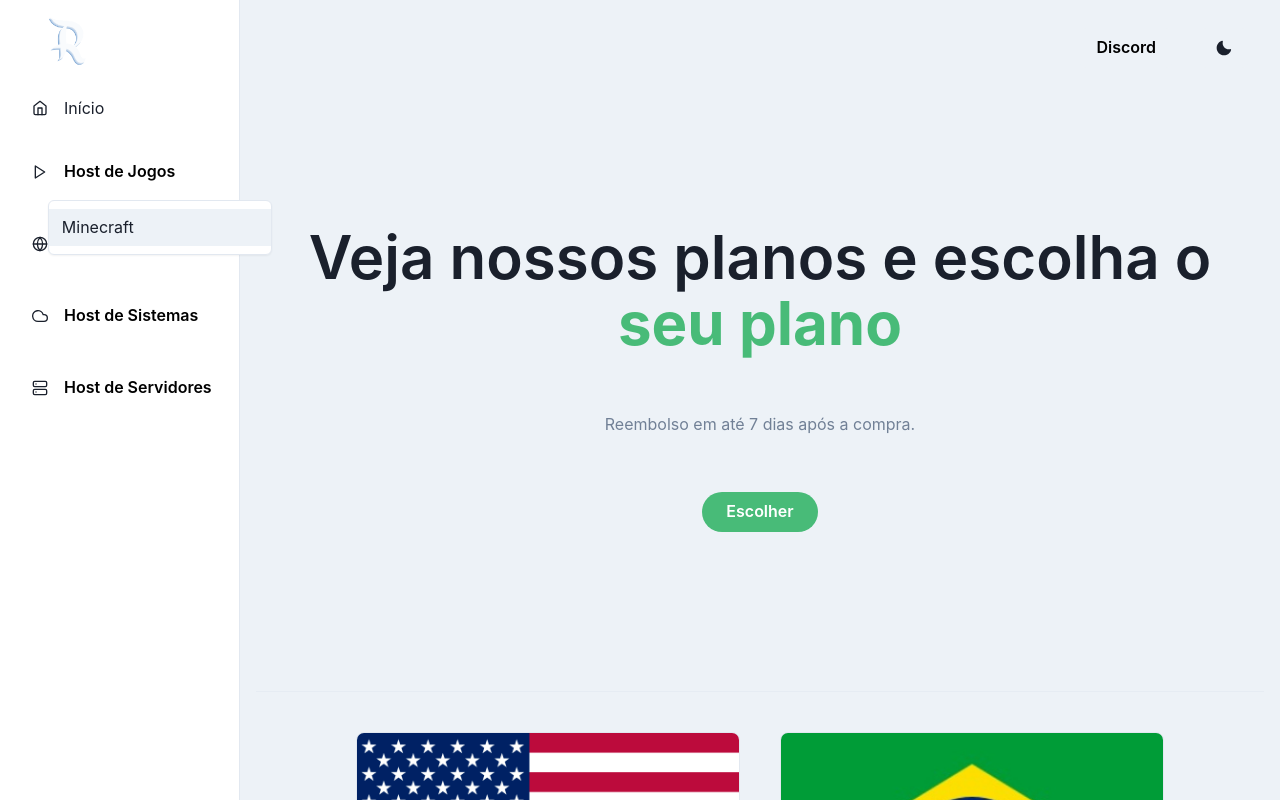
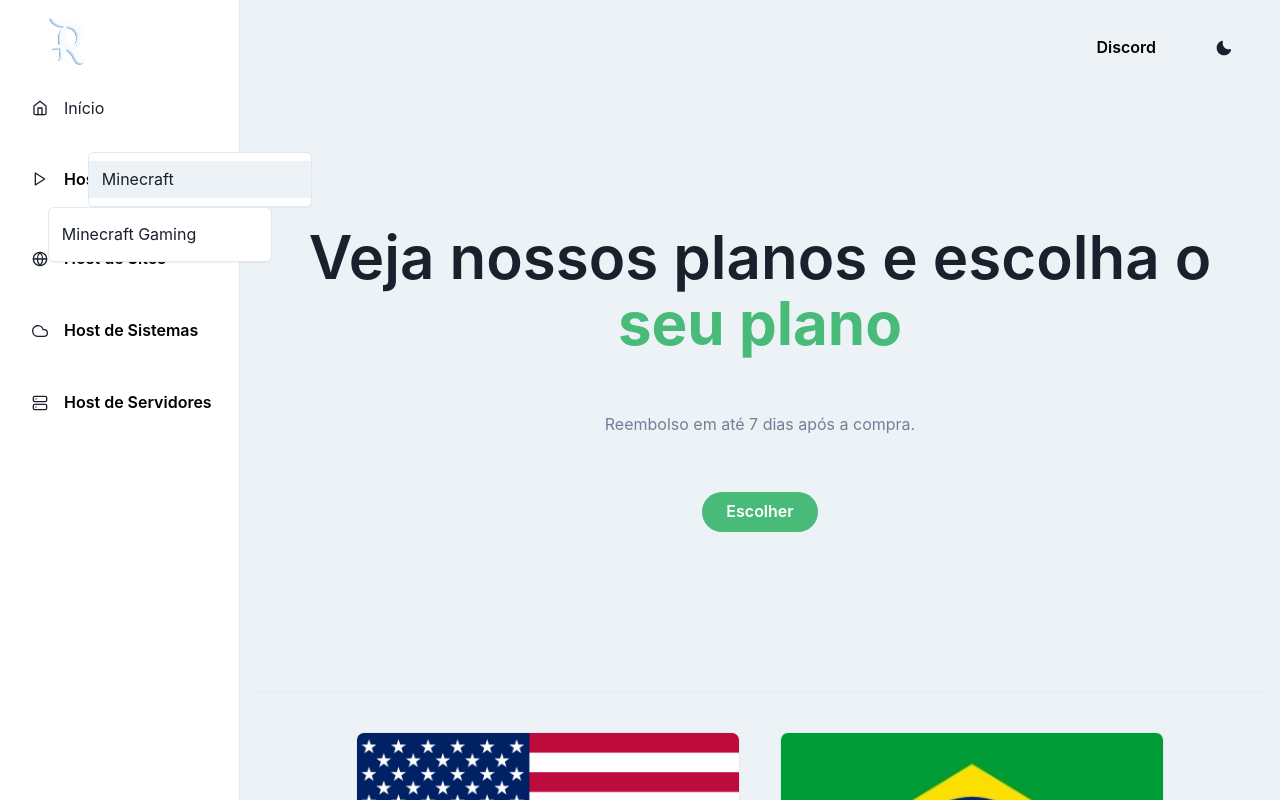
Before and after one commit to emanuelVINI01/RyzenSite, a Next.js app: page /vps in a window 1280 px wide. Both pictures are taken after a click on the button "Host de Jogos". Shown: the top 800 px of the page. Built offline with nearby package versions, Linux system fonts and the light colour scheme.

Commit message:
Atualização no Footer e na SideBar

```diff
--- a/src/components/Footer/index.tsx
+++ b/src/components/Footer/index.tsx
@@ -47,6 +47,7 @@ export default function Footer() {
             <Stack align={'flex-start'}>
               <ListHeader>Produtos</ListHeader>
               <Link href={'/minecraft'}>Minecraft</Link>
+              <Link href={'/minecraftgaming'}>Minecraft Gaming</Link>
               <Link href={'/apps'}>Aplicações</Link>
               <Link href={'/vps'}>VPS Xeon</Link>
               <Link href={'/vpsgaming'}>VPS Gaming</Link>
--- a/src/components/SideBar/index.tsx
+++ b/src/components/SideBar/index.tsx
@@ -129,6 +129,11 @@ const SidebarContent = ({ onClose, ...rest }: SidebarProps) => {
             <MenuItem onClick={() => {
               router.push("/minecraft")
             }}>Minecraft</MenuItem>
+          </MenuList>
+          <MenuList>
+            <MenuItem onClick={() => {
+              router.push("/minecraftgaming")
+            }}>Minecraft Gaming</MenuItem>
           </MenuList>
         </Menu>
       </Flex>
```
